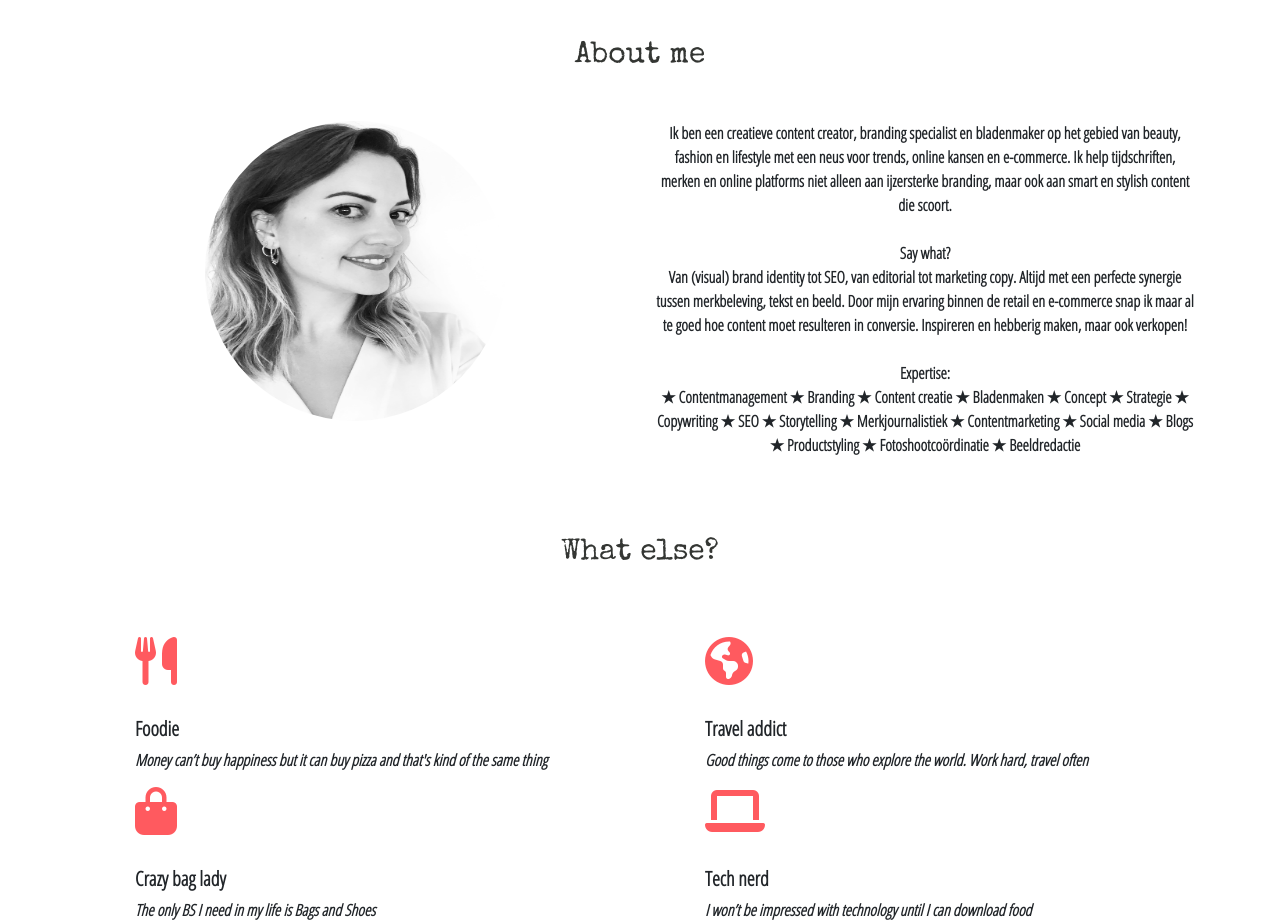
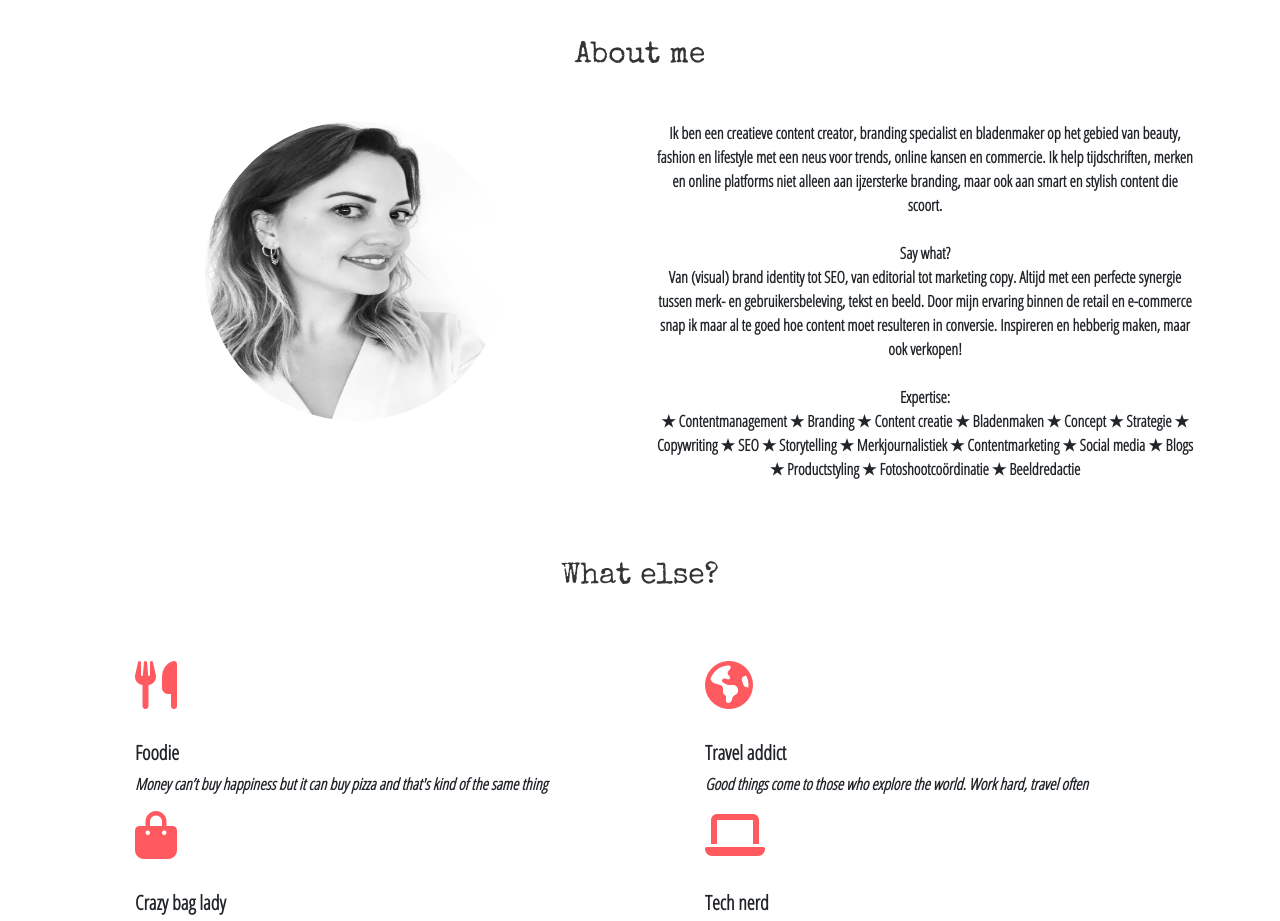
Before and after one commit to emmwagenaar/Nieuwe-website, a website: page index.html in a window 1280 px wide. Shown: the part 980-1901 px from the top of the page. Drawn offline with nearby package versions, Linux system fonts and the light colour scheme; a script that the page names is missing.

Commit message:
Update index.html

```diff
--- a/index.html
+++ b/index.html
@@ -66,12 +66,12 @@
 	         		<img src="images/emma_profile_picture3.jpg" alt="" id="profile-picture">
 	        	</div>
 	        	<div class="col-sm-6">
-				Ik ben een creatieve content creator, branding specialist en bladenmaker op het gebied van beauty, fashion en lifestyle met een neus voor trends, online kansen en e-commerce. Ik help tijdschriften, merken en online platforms niet alleen aan ijzersterke branding, maar ook aan smart en stylish content die scoort.
+				Ik ben een creatieve content creator, branding specialist en bladenmaker op het gebied van beauty, fashion en lifestyle met een neus voor trends, online kansen en commercie. Ik help tijdschriften, merken en online platforms niet alleen aan ijzersterke branding, maar ook aan smart en stylish content die scoort.
 				<br>
 				<br>
 				Say what?
 				<br>
-				Van (visual) brand identity tot SEO, van editorial tot marketing copy. Altijd met een perfecte synergie tussen merkbeleving, tekst en beeld. Door mijn ervaring binnen de retail en e-commerce snap ik maar al te goed hoe content moet resulteren in conversie. Inspireren en hebberig maken, maar ook verkopen!
+				Van (visual) brand identity tot SEO, van editorial tot marketing copy. Altijd met een perfecte synergie tussen merk- en gebruikersbeleving, tekst en beeld. Door mijn ervaring binnen de retail en e-commerce snap ik maar al te goed hoe content moet resulteren in conversie. Inspireren en hebberig maken, maar ook verkopen!
 				<br>
 				<br>
 				Expertise:
```
